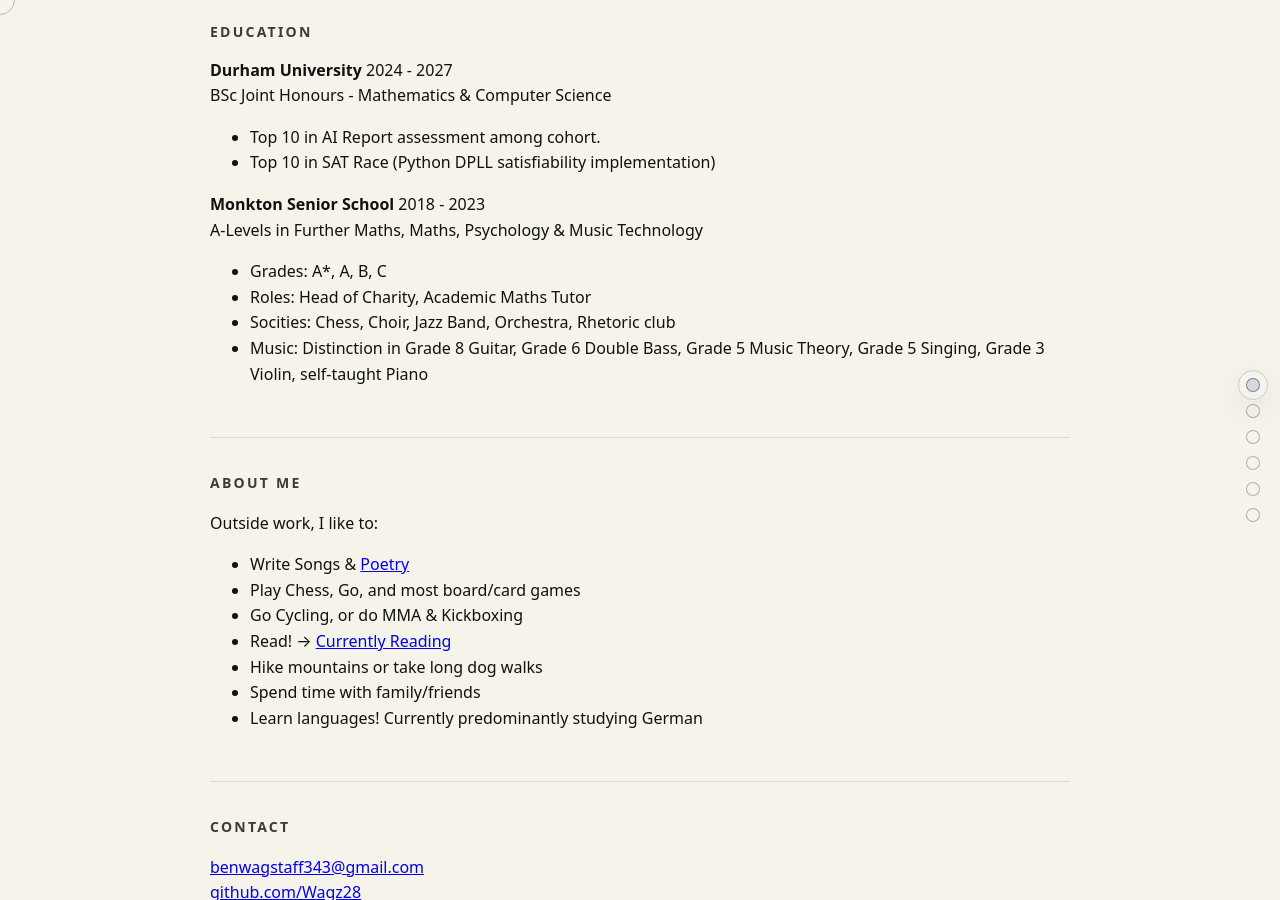
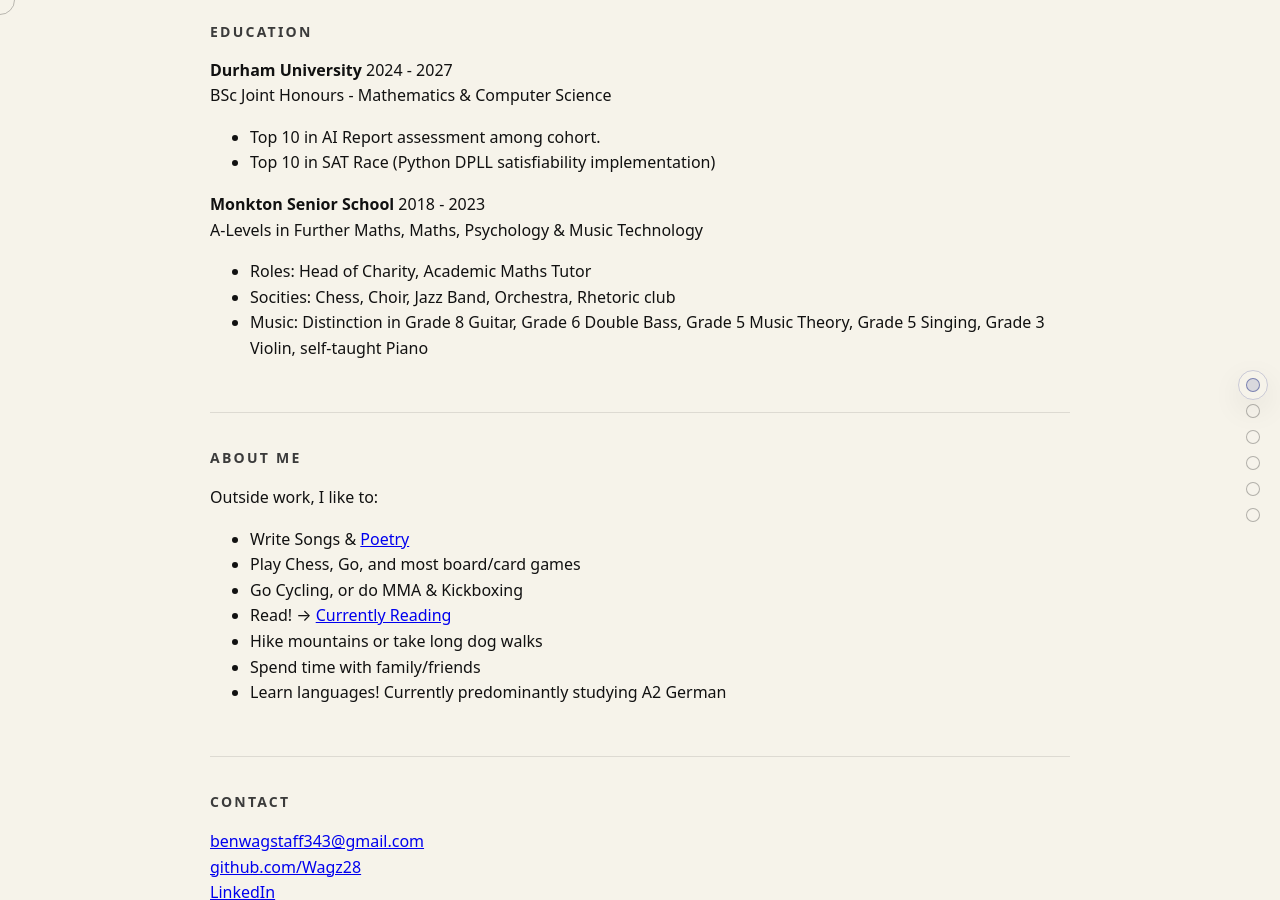
Before and after one commit to Wagz28/Wagz28.github.io, a Jekyll site: the page index.html, which Jekyll copies as it is, in a window 1280 px wide and 900 px high, scrolled down 2578 px. Built offline with Jekyll 4.4.1, drawn with Linux system fonts in a browser that asks for light colours.

Commit message:
Some wording changes

```diff
--- a/index.html
+++ b/index.html
@@ -286,7 +286,6 @@
           A-Levels in Further Maths, Maths, Psychology & Music Technology
         </div>
         <ul>
-          <li>Grades: A*, A, B, C</li>
           <li>Roles: Head of Charity, Academic Maths Tutor
           <li>Socities: Chess, Choir, Jazz Band, Orchestra, Rhetoric club
           <li>Music: Distinction in Grade 8 Guitar, Grade 6 Double Bass, Grade 5 Music Theory, Grade 5 Singing, Grade 3 Violin, self-taught Piano
@@ -308,7 +307,7 @@
             <li>Read! → <a href="https://app.thestorygraph.com/profile/benwagstaff">Currently Reading</a></li>
             <li>Hike mountains or take long dog walks</li>
             <li>Spend time with family/friends</li>
-            <li>Learn languages! Currently predominantly studying German</li>
+            <li>Learn languages! Currently predominantly studying A2 German</li>
           </ul>
         </div>
 
```
